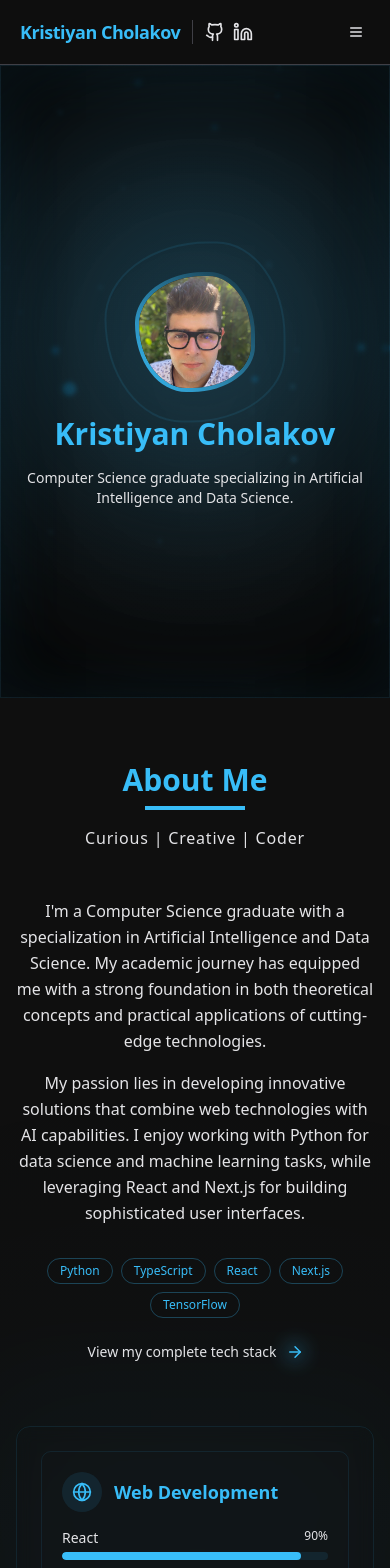
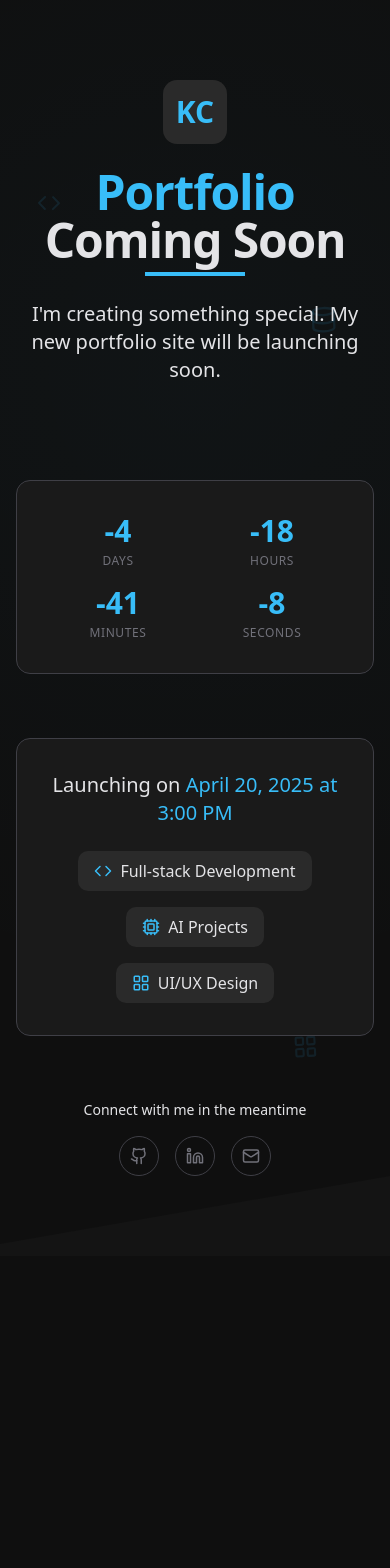
Before and after one commit to KristiyanCholakov/Portfolio-Website, a Next.js app: page / in a window 390 px wide. Shown: the top 1568 px of the page. After the commit the page ends 1256 px from the top, so only its background shows below. Built offline with nearby package versions, Linux system fonts and the light colour scheme.

Commit message:
add Coming Soon page with countdown timer and social links

```diff
--- a/src/app/layout.tsx
+++ b/src/app/layout.tsx
@@ -6,6 +6,7 @@ import About from '@/components/sections/About'
 import Projects from '@/components/sections/Projects'
 import TechStack from '@/components/sections/TechStack'
 import Footer from '@/components/sections/Footer'
+import ComingSoon from '@/components/sections/ComingSoon'
 
 export const metadata: Metadata = {
   title: 'Kristiyan Cholakov',
@@ -20,12 +21,7 @@ export default function RootLayout({
   return (
     <html lang="en" className="dark">
       <body>
-        <Navbar />
-        <Hero />
-        <About />
-        <Projects />
-        <TechStack />
-        <Footer />
+        <ComingSoon />
       </body>
     </html>
   )
--- /dev/null
+++ b/src/components/sections/ComingSoon.tsx
@@ -0,0 +1,241 @@
+'use client'
+
+import { useState, useEffect } from 'react'
+import { motion, AnimatePresence } from 'framer-motion'
+import {
+  Github,
+  Linkedin,
+  Mail,
+  Code,
+  Database,
+  Server,
+  Globe,
+  Cpu,
+  LayoutGrid,
+} from 'lucide-react'
+import TypingText from '@/components/ui/TypingText'
+
+export default function ComingSoon() {
+  const [countdown, setCountdown] = useState({
+    days: 0,
+    hours: 0,
+    minutes: 0,
+    seconds: 0,
+  })
+
+  // Set fixed launch date - April 20, 2025, 3PM Bulgarian time (UTC+3 during summer)
+  useEffect(() => {
+    const launchDate = new Date('2025-04-20T15:00:00+03:00')
+
+    const timer = setInterval(() => {
+      const now = new Date()
+      const difference = launchDate.getTime() - now.getTime()
+
+      const days = Math.floor(difference / (1000 * 60 * 60 * 24))
+      const hours = Math.floor((difference % (1000 * 60 * 60 * 24)) / (1000 * 60 * 60))
+      const minutes = Math.floor((difference % (1000 * 60 * 60)) / (1000 * 60))
+      const seconds = Math.floor((difference % (1000 * 60)) / 1000)
+
+      setCountdown({ days, hours, minutes, seconds })
+    }, 1000)
+
+    return () => clearInterval(timer)
+  }, [])
+
+  // Floating code icons for background
+  const codeIcons = [
+    { Icon: Code, top: '15%', left: '10%', size: 24, delay: 0, duration: 20 },
+    { Icon: Database, top: '25%', right: '15%', size: 28, delay: 1.5, duration: 25 },
+    { Icon: Server, bottom: '20%', left: '12%', size: 20, delay: 0.8, duration: 22 },
+    { Icon: Globe, bottom: '30%', right: '10%', size: 26, delay: 2, duration: 18 },
+    { Icon: Cpu, top: '40%', left: '20%', size: 22, delay: 0.4, duration: 30 },
+    { Icon: LayoutGrid, bottom: '15%', right: '20%', size: 25, delay: 1.2, duration: 28 },
+  ]
+
+  return (
+    <main className="bg-background text-foreground relative flex min-h-screen flex-col items-center justify-center overflow-hidden px-4 py-20">
+      {/* Background gradient */}
+      <div
+        className="absolute inset-0 opacity-20"
+        style={{
+          background: 'radial-gradient(circle at 50% 30%, rgba(56,189,248,0.15), transparent 70%)',
+        }}
+      />
+
+      {/* Animated code icons in background */}
+      {codeIcons.map(({ Icon, top, left, right, bottom, size, delay, duration }, index) => (
+        <motion.div
+          key={index}
+          className="text-accent/10 absolute"
+          style={{ top, left, right, bottom }}
+          animate={{
+            y: ['-15px', '15px', '-15px'],
+            x: ['10px', '-10px', '10px'],
+            rotate: ['-5deg', '5deg', '-5deg'],
+          }}
+          transition={{
+            duration,
+            repeat: Infinity,
+            ease: 'easeInOut',
+            delay,
+          }}
+        >
+          <Icon size={size} />
+        </motion.div>
+      ))}
+
+      <div className="relative z-10 mx-auto max-w-4xl">
+        {/* Logo and header */}
+        <motion.div
+          className="mb-16 flex flex-col items-center justify-center text-center"
+          initial={{ opacity: 0, y: -20 }}
+          animate={{ opacity: 1, y: 0 }}
+          transition={{ duration: 0.8, ease: 'easeOut' }}
+        >
+          <motion.div
+            className="bg-secondary mb-6 flex h-16 w-16 items-center justify-center rounded-xl backdrop-blur-md"
+            whileHover={{ scale: 1.05, rotate: 5 }}
+          >
+            <span className="text-accent text-3xl font-bold">KC</span>
+          </motion.div>
+
+          <h1 className="mb-2 text-5xl font-bold tracking-tight sm:text-6xl">
+            <span className="text-accent">Portfolio</span> Coming Soon
+          </h1>
+
+          <motion.div
+            initial={{ width: 0 }}
+            animate={{ width: '100px' }}
+            transition={{ duration: 1, delay: 0.5 }}
+            className="bg-accent mx-auto mb-6 h-1"
+          />
+
+          <p className="text-foreground mb-8 max-w-2xl text-xl">
+            <TypingText
+              text="I'm creating something special. My new portfolio site will be launching soon."
+              delay={40}
+            />
+          </p>
+        </motion.div>
+
+        {/* Countdown timer */}
+        <motion.div
+          className="mb-16"
+          initial={{ opacity: 0, scale: 0.9 }}
+          animate={{ opacity: 1, scale: 1 }}
+          transition={{ duration: 0.8, delay: 0.3 }}
+        >
+          <div className="border-border bg-card grid grid-cols-2 gap-4 rounded-xl border p-8 backdrop-blur-md sm:grid-cols-4">
+            {[
+              { label: 'Days', value: countdown.days },
+              { label: 'Hours', value: countdown.hours },
+              { label: 'Minutes', value: countdown.minutes },
+              { label: 'Seconds', value: countdown.seconds },
+            ].map((item, index) => (
+              <motion.div
+                key={item.label}
+                className="flex flex-col items-center"
+                initial={{ y: 20, opacity: 0 }}
+                animate={{ y: 0, opacity: 1 }}
+                transition={{ delay: 0.5 + index * 0.1 }}
+              >
+                <span className="text-accent mb-1 text-3xl font-bold sm:text-5xl">
+                  {item.value.toString().padStart(2, '0')}
+                </span>
+                <span className="text-muted-foreground text-xs tracking-wider uppercase sm:text-sm">
+                  {item.label}
+                </span>
+              </motion.div>
+            ))}
+          </div>
+        </motion.div>
+
+        {/* Launch info */}
+        <motion.div
+          className="mb-16 w-full"
+          initial={{ opacity: 0, y: 20 }}
+          animate={{ opacity: 1, y: 0 }}
+          transition={{ duration: 0.8, delay: 0.6 }}
+        >
+          <div className="border-border bg-card rounded-xl border p-8 backdrop-blur-md">
+            <h3 className="mb-6 text-center text-xl font-medium">
+              Launching on <span className="text-accent">April 20, 2025 at 3:00 PM</span>
+            </h3>
+
+            <div className="flex flex-wrap justify-center gap-4">
+              <motion.div
+                whileHover={{ scale: 1.03 }}
+                className="bg-secondary flex items-center gap-2 rounded-lg px-4 py-2"
+              >
+                <Code size={18} className="text-accent" />
+                <span>Full-stack Development</span>
+              </motion.div>
+              <motion.div
+                whileHover={{ scale: 1.03 }}
+                className="bg-secondary flex items-center gap-2 rounded-lg px-4 py-2"
+              >
+                <Cpu size={18} className="text-accent" />
+                <span>AI Projects</span>
+              </motion.div>
+              <motion.div
+                whileHover={{ scale: 1.03 }}
+                className="bg-secondary flex items-center gap-2 rounded-lg px-4 py-2"
+              >
+                <LayoutGrid size={18} className="text-accent" />
+                <span>UI/UX Design</span>
+              </motion.div>
+            </div>
+          </div>
+        </motion.div>
+
+        {/* Social links */}
+        <motion.div
+          className="text-center"
+          initial={{ opacity: 0 }}
+          animate={{ opacity: 1 }}
+          transition={{ duration: 0.8, delay: 0.9 }}
+        >
+          <p className="mb-4 text-sm">Connect with me in the meantime</p>
+
+          <div className="flex justify-center space-x-4">
+            {[
+              { icon: Github, href: 'https://github.com/KristiyanCholakov', label: 'GitHub' },
+              {
+                icon: Linkedin,
+                href: 'https://linkedin.com/in/kristiyan-cholakov',
+                label: 'LinkedIn',
+              },
+              { icon: Mail, href: 'mailto:krischolakov@icloud.com', label: 'Email' },
+            ].map((social, index) => (
+              <motion.a
+                key={social.label}
+                href={social.href}
+                target="_blank"
+                rel="noopener noreferrer"
+                className="border-border text-muted-foreground hover:border-accent hover:text-accent flex h-10 w-10 items-center justify-center rounded-full border transition-colors"
+                whileHover={{ y: -3, transition: { duration: 0.3 } }}
+                whileTap={{ scale: 0.95 }}
+                initial={{ opacity: 0, y: 20 }}
+                animate={{ opacity: 1, y: 0 }}
+                transition={{ delay: 1 + index * 0.1 }}
+              >
+                <social.icon size={18} />
+              </motion.a>
+            ))}
+          </div>
+        </motion.div>
+      </div>
+
+      {/* Animated decoration - bottom */}
+      <motion.div
+        className="bg-secondary/20 absolute bottom-0 h-20 w-full"
+        initial={{ opacity: 0 }}
+        animate={{ opacity: 1 }}
+        transition={{ duration: 2 }}
+        style={{
+          clipPath: 'polygon(0 100%, 100% 100%, 100% 0, 0 85%)',
+        }}
+      />
+    </main>
+  )
+}
```
